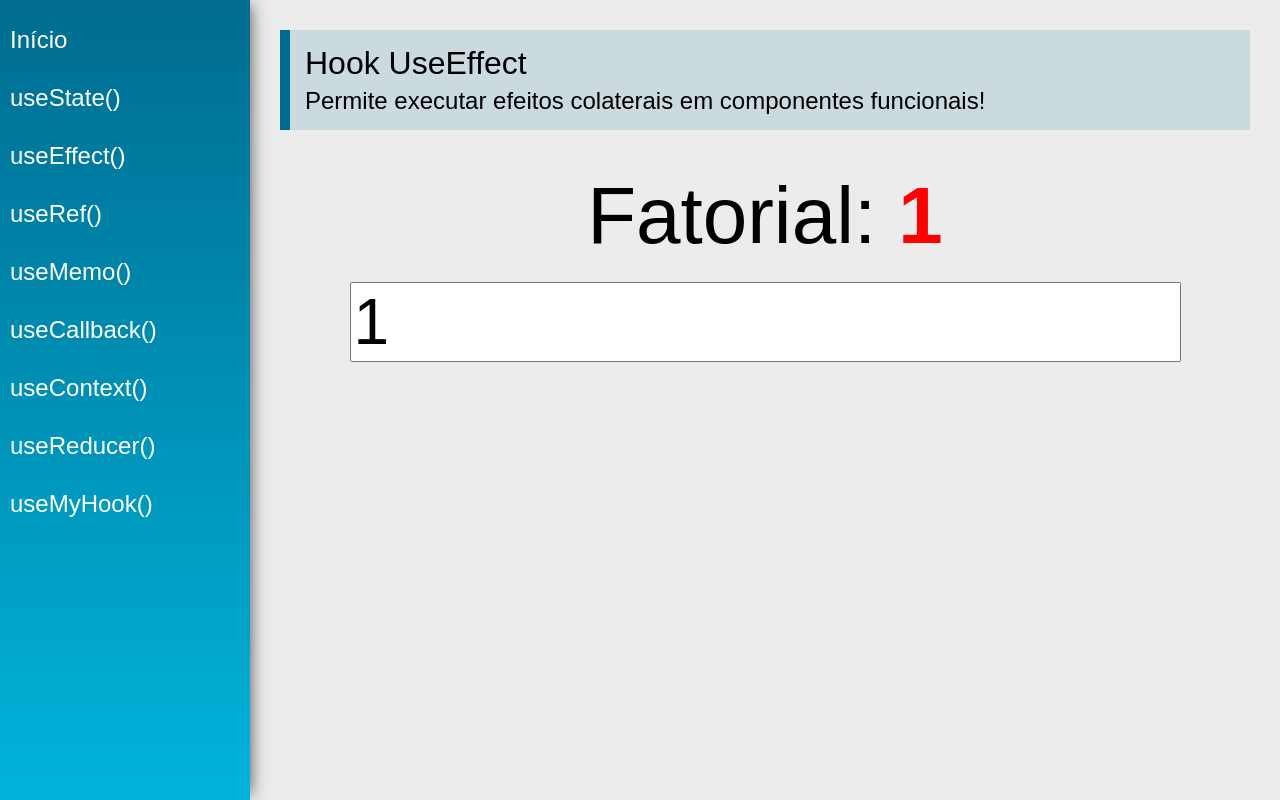
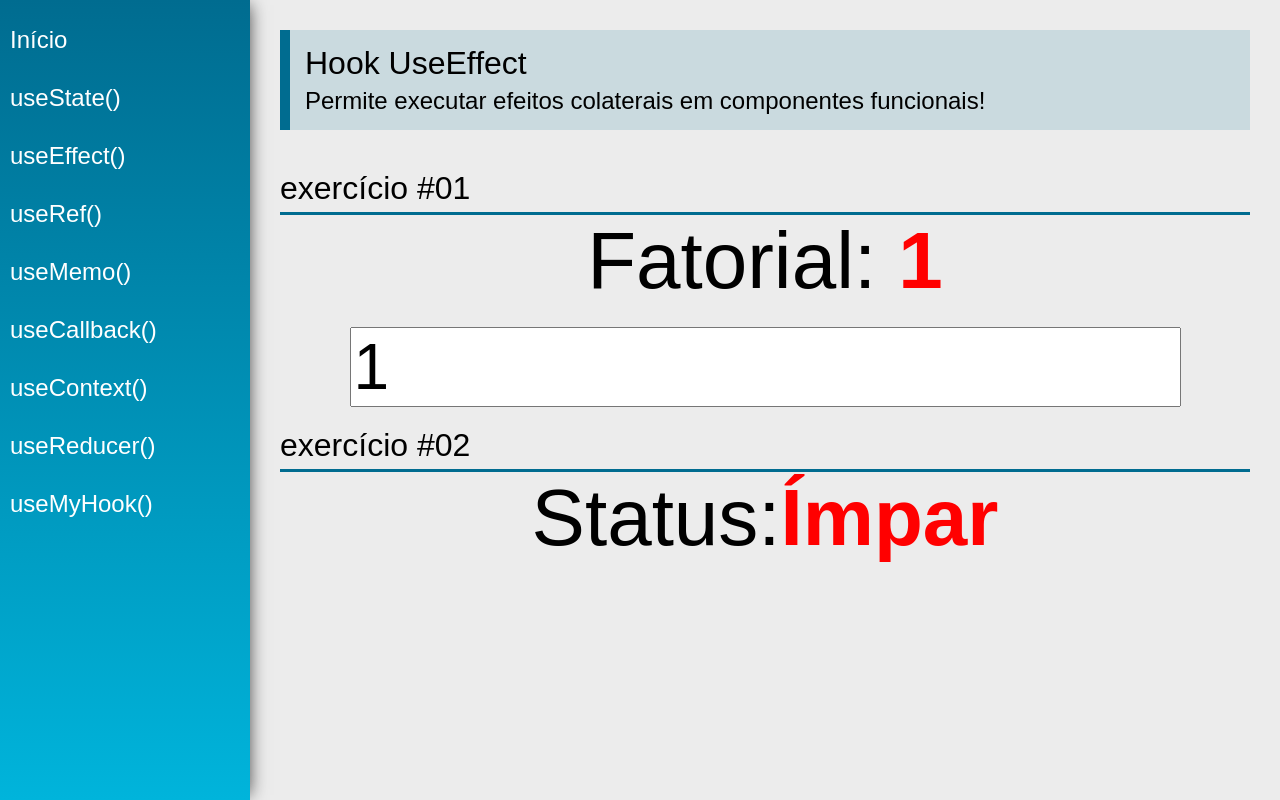
Before and after one commit to edgracional/hooks, a React (Create React App) app: page /useEffect in a window 1280 px wide. Built offline with nearby package versions, Linux system fonts and the light colour scheme.

Commit message:
65. useEffect

```diff
--- a/src/views/examples/UseEffect.jsx
+++ b/src/views/examples/UseEffect.jsx
@@ -1,5 +1,6 @@
 import React, { useEffect, useState } from 'react'
 import PageTitle from '../../components/layout/PageTitle'
+import SectionTitle from './../../components/layout/SectionTitle';
 
 function calcFatorial(num) {
     const n = parseInt(num)
@@ -15,7 +16,7 @@
     const [fatorial, setFatorial] = useState(1)
 
 
-
+    // Ex #01
     useEffect(function() {
         setFatorial(calcFatorial(number))
     }, [number])
@@ -27,6 +28,12 @@
     }, [fatorial])
 
 
+    // Ex #02
+    const [status, setStatus] = useState("Ímpar")
+
+    useEffect(function() {
+        setStatus(number % 2 === 0 ? "Par" : "Ímpar")
+    }, [number])
 
     return (
         <div className="UseEffect">
@@ -34,6 +41,7 @@
                 title="Hook UseEffect"
                 subtitle="Permite executar efeitos colaterais em componentes funcionais!"/>
 
+            <SectionTitle title="exercício #01"/>
             <div className="center">
                 <div>
                     <span className="text">Fatorial: </span>
@@ -43,6 +51,16 @@
                      value={number}
                      onChange={e => setNumber(e.target.value)} />
 
+                </div>
+
+
+                <SectionTitle title="exercício #02"/>
+                <div className="center">
+                    <div>
+                        <span className="text">Status:</span>
+                        <span className="text red">{status}</span>
+                    </div>
+
 
                 </div>
         </div>
```
